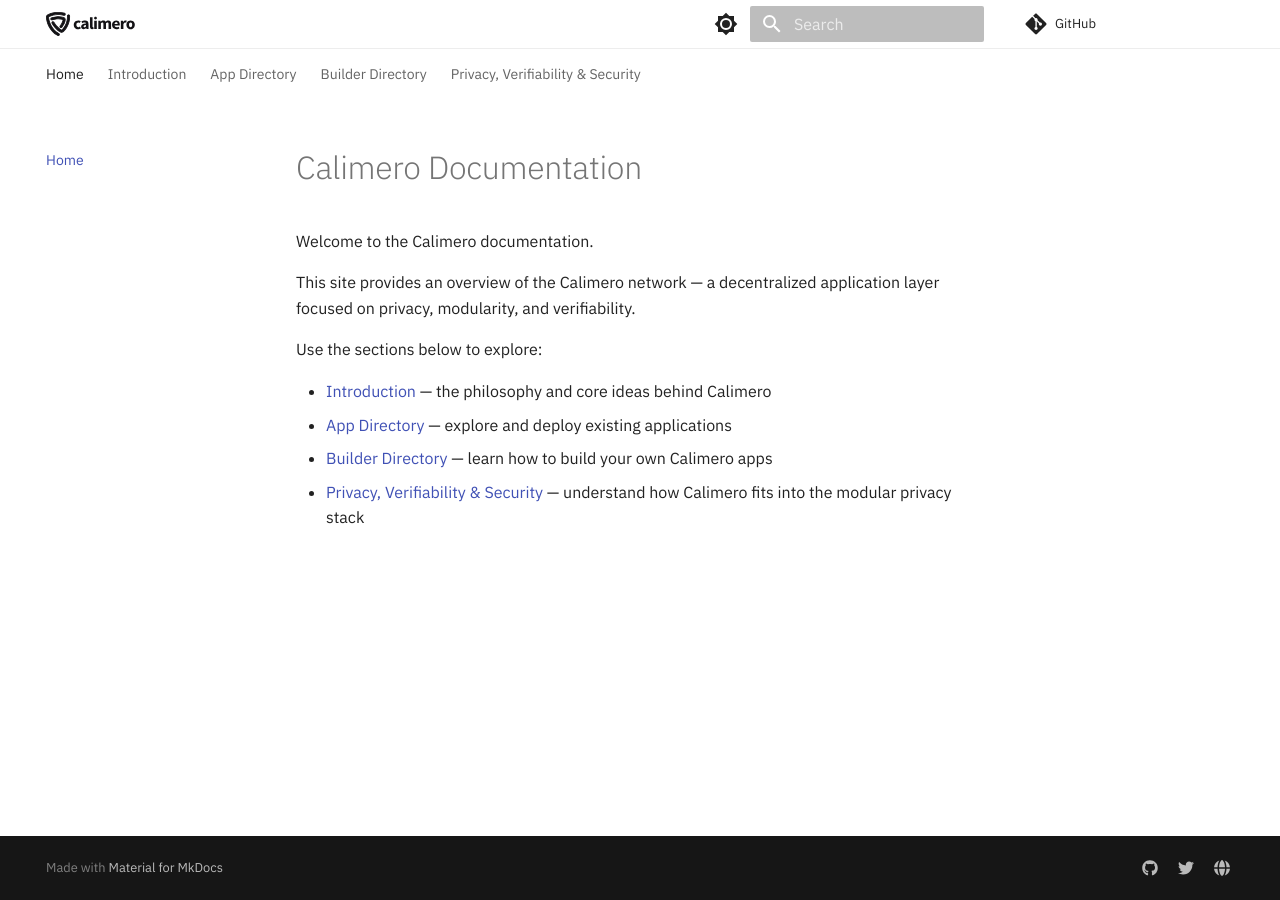
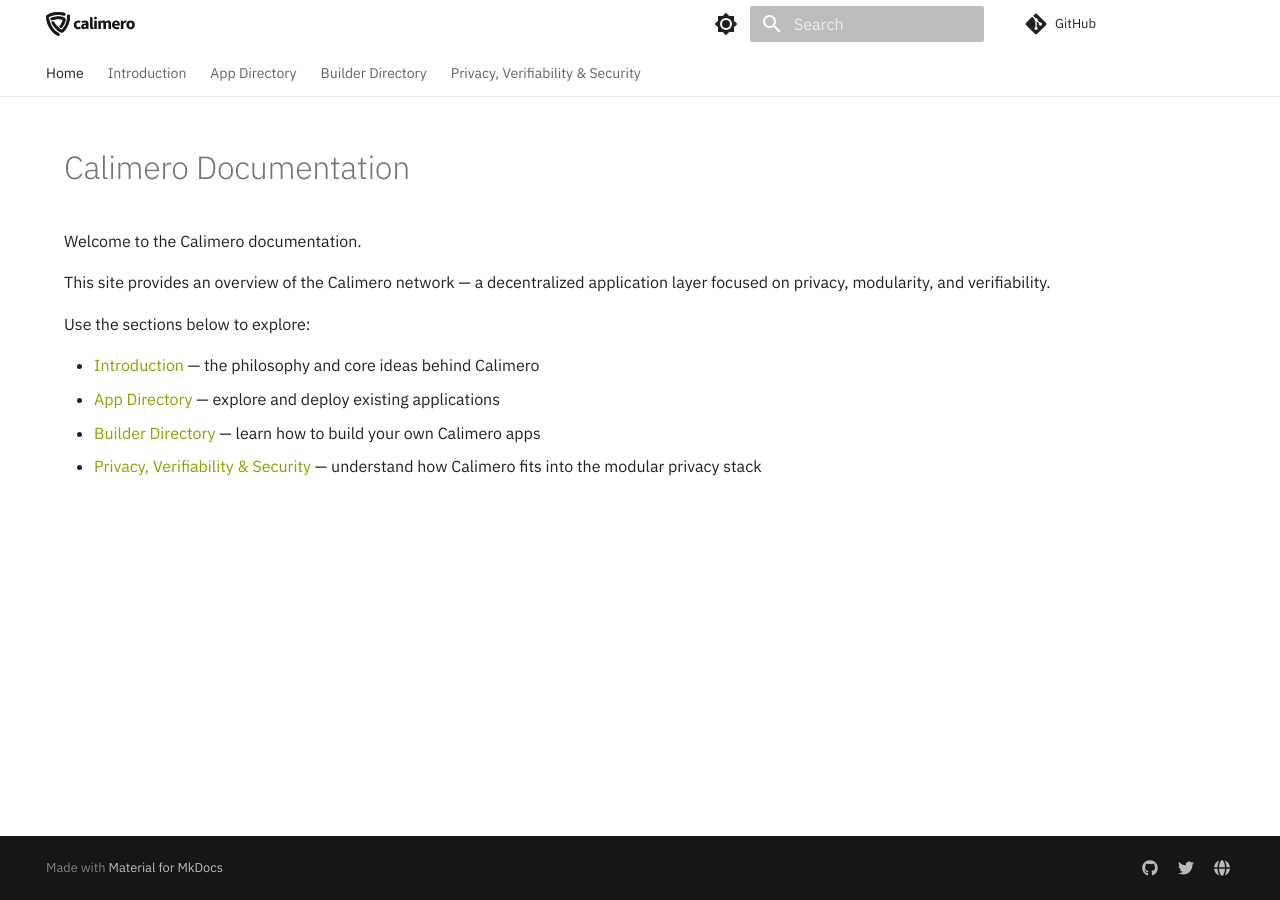
Before and after one commit to calimero-network/docs, an MkDocs documentation site: the page built from docs/index.md, in a window 1280 px wide. Built offline with MkDocs 1.6.1 and Material for MkDocs 9.7.7, drawn with Linux system fonts in a browser that asks for light colours; comment, search, counter and statistics services are not loaded.

Commit message:
improve styling

```diff
--- a/docs/stylesheets/extra.css
+++ b/docs/stylesheets/extra.css
@@ -1,4 +1,21 @@
 /* Custom Calimero Branding Styles */
+
+/* ============================================
+   CUSTOM COLORS
+   ============================================ */
+
+:root {
+  --md-accent-fg-color: #A5FF11;
+}
+
+/* Content body link colors */
+.md-typeset a {
+  color: #8AA200;
+}
+
+.md-typeset a:hover {
+  color: #A5FF11;
+}
 
 /* Light mode: use black logo and proper header colors */
 [data-md-color-scheme="default"] .md-header__button.md-logo img,
@@ -47,6 +64,46 @@
   color: var(--md-default-fg-color);
 }
 
+/* ============================================
+   LAYOUT IMPROVEMENTS
+   ============================================ */
+
+/* Hide BOTH sidebars completely */
+.md-sidebar--primary {
+  display: none !important;
+}
+
+.md-sidebar--secondary {
+  display: none !important;
+}
+
+/* Wider content area - no sidebars */
+.md-main__inner {
+  max-width: none;
+}
+
+.md-content {
+  max-width: 1200px;
+  margin: 0 auto;
+}
+
+/* Adjust grid to not leave space for sidebars */
+@media screen and (min-width: 76.25em) {
+  .md-sidebar--primary {
+    display: none;
+  }
+
+  .md-sidebar--secondary {
+    display: none;
+  }
+}
+
+/* Remove margins for sidebars */
+.md-content__inner {
+  margin-left: 0;
+  margin-right: 0;
+}
+
 /* Tabs navigation - adapt to light/dark mode */
 .md-tabs {
   background-color: var(--md-default-bg-color) !important;
--- a/mkdocs.yml
+++ b/mkdocs.yml
@@ -47,8 +47,7 @@ theme:
     - navigation.instant    # Instant loading (SPA-like)
     - navigation.tracking   # URL updates with scroll position
     - navigation.tabs       # Top-level sections in tabs
-    - navigation.sections   # Show sections in navigation
-    - navigation.expand     # Expand all sections by default
+    - navigation.tabs.sticky # Keep tabs visible when scrolling
     - navigation.top        # Back to top button
     - search.suggest        # Search suggestions
     - search.highlight      # Highlight search terms
@@ -107,3 +106,4 @@ markdown_extensions:
   - tables
   - toc:
       permalink: true
+      toc_depth: 3  # Limit TOC to H1, H2, H3 only (not H4, H5, H6)
```
